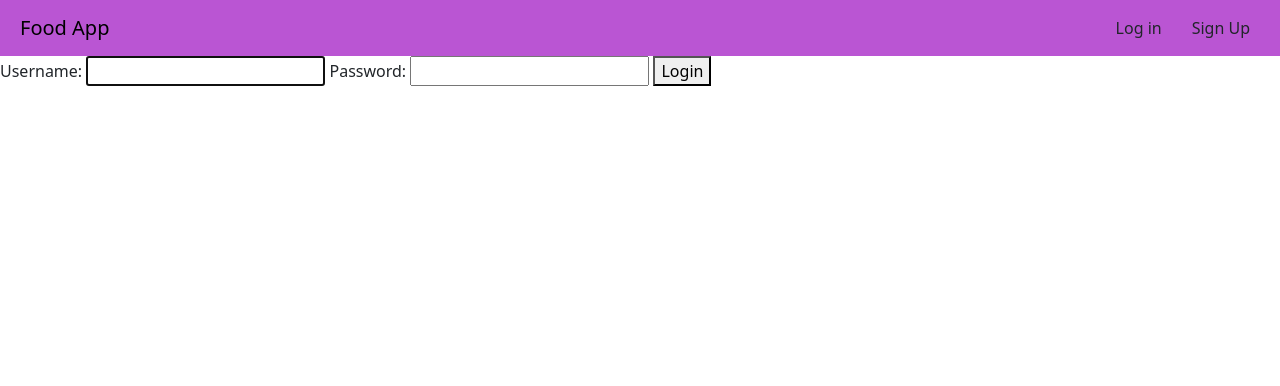
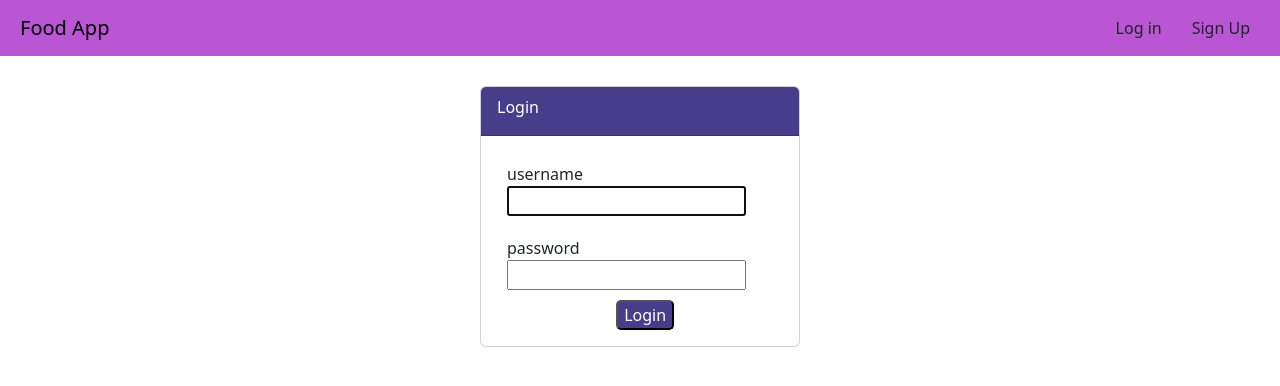
Before and after one commit to Mahdi-fatemii/myfoodsite, a Django app: page /login/ in a window 1280 px wide. Shown: the top 386 px of the page. Run offline with Django 4.2, Linux system fonts and the light colour scheme.

Commit message:
design log in form

```diff
--- a/users/templates/users/login.html
+++ b/users/templates/users/login.html
@@ -1,9 +1,31 @@
 {% extends 'users/baseloginout.html' %}
 
 {% block body %}
-<form method="POST">
-    {% csrf_token %}
-    {{ form }}
-    <button type="submit">Login</button>
-</form>
+
+    <div class="container">
+        <div class="row">
+            <div class="col-md-4 offset-md-4" style="padding: 30px">
+                <div class="card">
+                    <div class="card-header text-white" style="background-color: darkslateblue">
+                        <div class="card-title">
+                            Login
+                        </div>
+                    </div>
+                    <div class="card-body">
+                        <form method="POST">
+                            {% csrf_token %}
+                            {% for field in form %}
+                                <div class="form-group" style="padding: 10px">
+                                    {{ field.name }}
+                                    {{ field }}
+                                </div>
+                            {% endfor %}
+                            <button class="offset-md-5 text-white" style="background-color: darkslateblue; border-radius: 5px" type="submit">Login</button>
+                        </form>
+                    </div>
+                </div>
+            </div>
+        </div>
+    </div>
+
 {% endblock %}
```
Also changed, not shown: food/views.py (+9 -9 lines), db.sqlite3.
